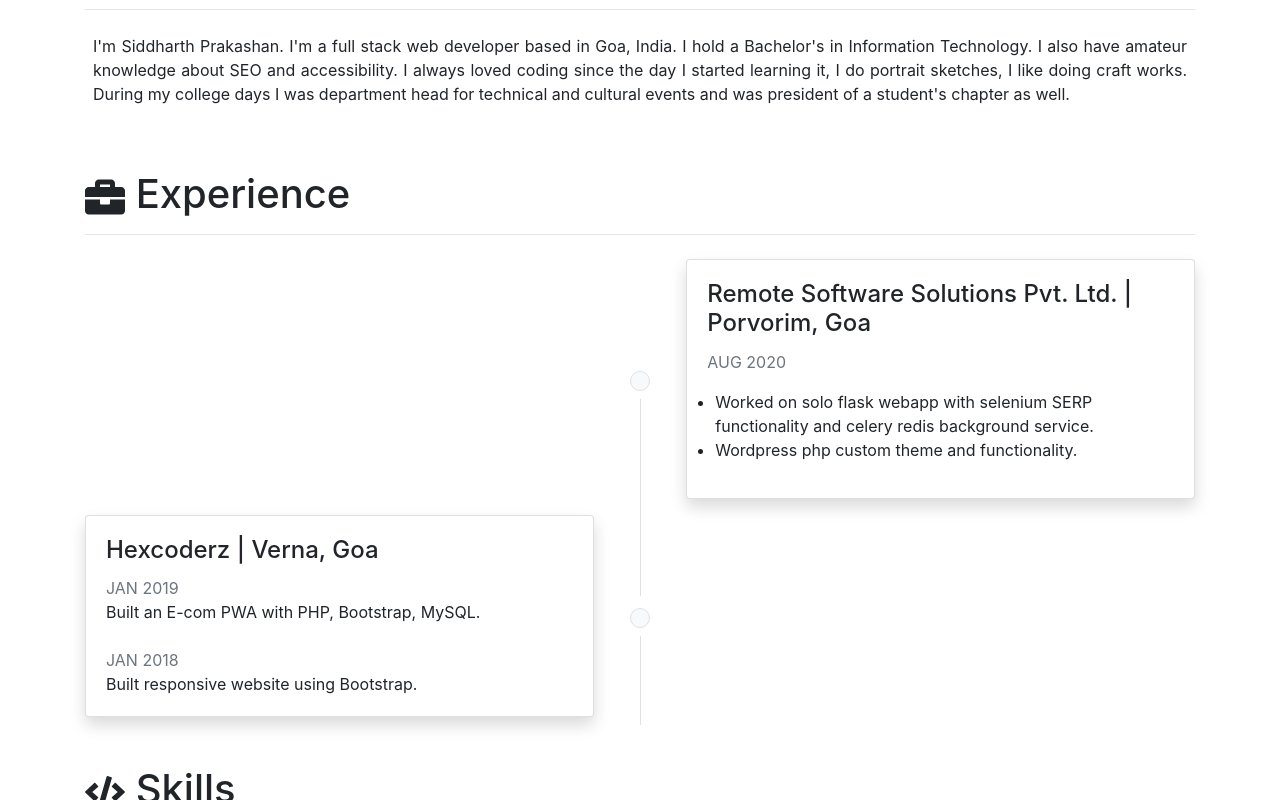
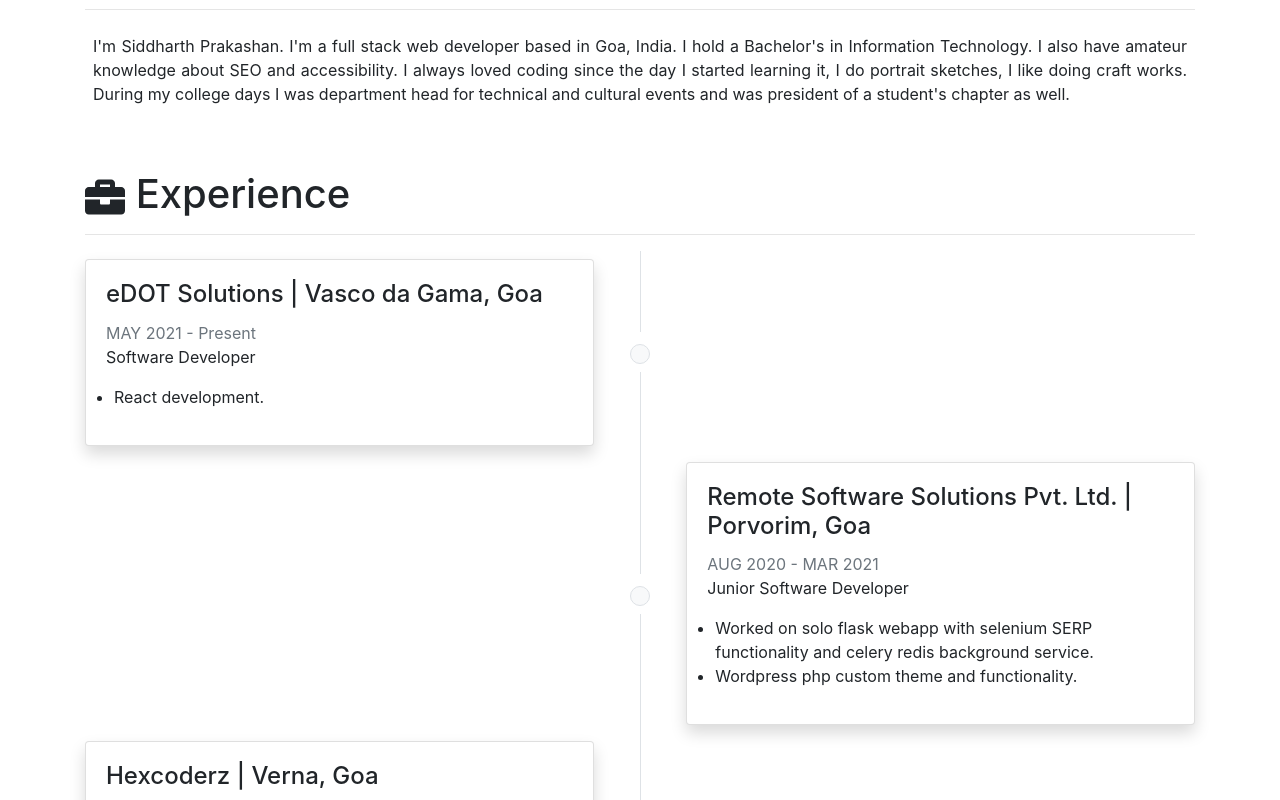
Before and after one commit to SiddharthPrakashan/resume, a website built with webpack: page index.html in a window 1280 px wide. Shown: the part 631-1431 px from the top of the page. Built offline with nearby package versions, Linux system fonts and the light colour scheme; files whose address does not match are found by name.

Commit message:
updated experience

```diff
--- a/index.html
+++ b/index.html
@@ -96,13 +96,45 @@
             Experience
           </h1>
           <hr>
-          <!-- timeline item 1 -->
+          <!-- timeline item 3 -->
+          <div class="row no-gutters">
+            <div class="col-sm py-2">
+              <div class="card shadow">
+                <div class="card-body">
+                  <h2 class="card-title">eDOT Solutions | Vasco da Gama, Goa</h2>
+                  <p class="card-text">
+                    <span class="text-muted">MAY 2021 - Present</span> <br>
+                    Software Developer
+                    <ul class="px-2">
+                      <li class="">React development.</li>
+                    </ul>
+                  </p>
+                </div>
+              </div>
+            </div>
+            <div class="col-sm-1 text-center flex-column d-none d-sm-flex">
+              <div class="row h-50">
+                <div class="col border-right">&nbsp;</div>
+                <div class="col">&nbsp;</div>
+              </div>
+              <p class="m-2">
+                <span class="badge badge-pill bg-light border">&nbsp;</span>
+              </p>
+              <div class="row h-50">
+                <div class="col border-right">&nbsp;</div>
+                <div class="col">&nbsp;</div>
+              </div>
+            </div>
+            <div class="col-sm"> <!--spacer--> </div>
+          </div>
+          <!--/row-->
+          <!-- timeline item 2 -->
           <div class="row no-gutters">
             <div class="col-sm"> <!--spacer--> </div>
             <!-- timeline item 1 center dot -->
             <div class="col-sm-1 text-center flex-column d-none d-sm-flex">
               <div class="row h-50">
-                <div class="col">&nbsp;</div>
+                <div class="col border-right">&nbsp;</div>
                 <div class="col">&nbsp;</div>
               </div>
               <p class="m-2">
@@ -119,7 +151,8 @@
                 <div class="card-body">
                   <h2 class="card-title">Remote Software Solutions Pvt. Ltd. | Porvorim, Goa</h2>
                   <p class="card-text">
-                    <span class="text-muted">AUG 2020</span>
+                    <span class="text-muted">AUG 2020 - MAR 2021</span> <br>
+                    Junior Software Developer
                     <ul class="px-2">
                       <li class=""> Worked on solo flask webapp with selenium SERP functionality and celery redis background service.</li>
                       <li class="">Wordpress php custom theme and functionality.</li>
@@ -130,7 +163,7 @@
             </div>
           </div>
           <!--/row-->
-          <!-- timeline item 2 -->
+          <!-- timeline item 1 -->
           <div class="row no-gutters">
             <div class="col-sm py-2">
               <div class="card shadow">
```
